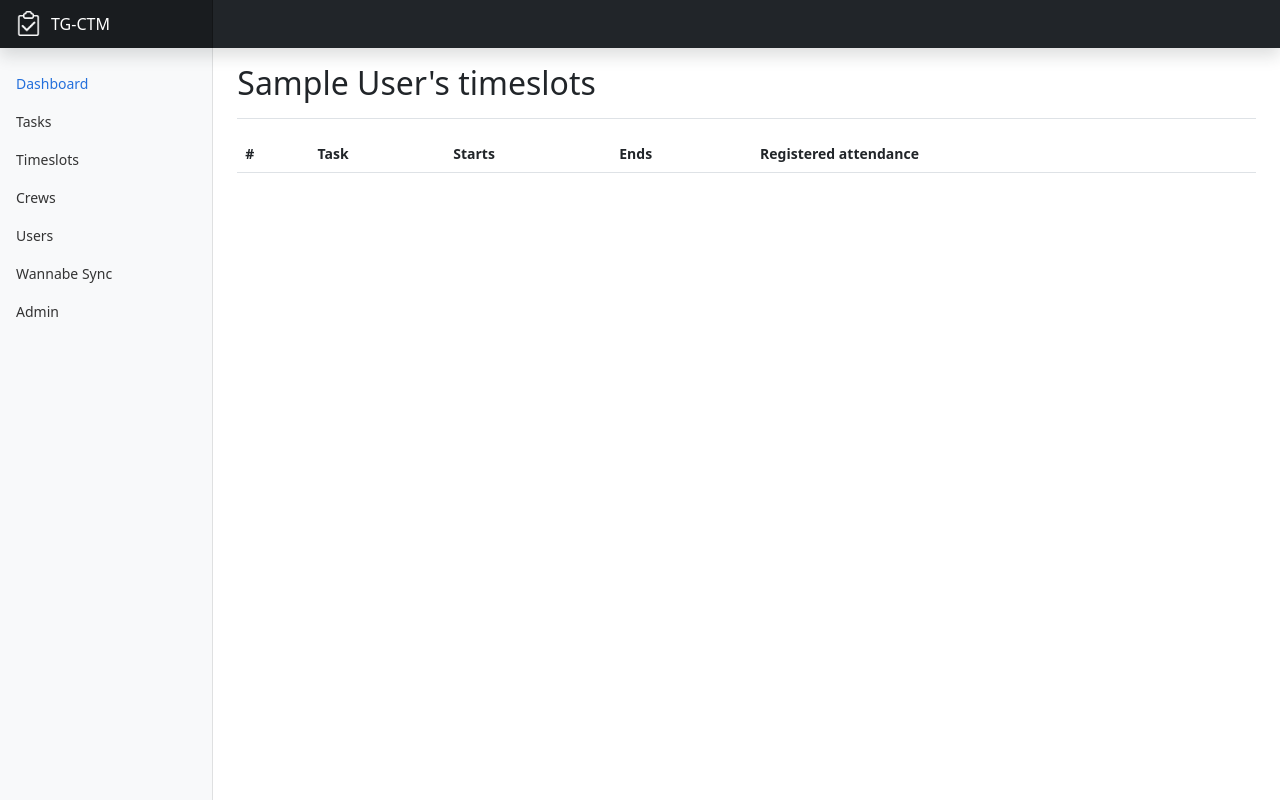
After one commit to gathering/tg-ctm, a Django app: page /user/1 in a window 1280 px wide. The commit adds this page. Run offline with Django 4.2, Linux system fonts and the light colour scheme; the visitor is signed in with stand-in values (Sample User, id 1); data comes from the database, SQL or seed files in the repository; data that the repository does not hold is empty; some libraries are stand-ins or nearby versions.

Commit message:
feat: "edit user" page to remove timeslots easier
Signed-off-by: Glenn <glenn@kandu.no>

```diff
--- a/tgctm/ctm/templates/edit_crew.html
+++ b/tgctm/ctm/templates/edit_crew.html
@@ -38,6 +38,7 @@
       <td>{{ crewuser.user.first_name }} {{ crewuser.user.last_name }}</td>
       <td>{{ crewuser.user.profile.num_assigned_timeslots }}</td>
       <td>{% for tasktimeslotuser in crewuser.user.profile.assigned_timeslots %} {{ tasktimeslotuser.timeslot.starts|date:"l d.m.Y, \k\l H:i:s" }} <br/> {% endfor %}</td>
+      <td><a href="/user/{{ crewuser.user.id }}" type="button" class="btn btn-primary btn-sm">Edit</a></td>
     </tr>
     {% endfor %}
   </tbody>
--- /dev/null
+++ b/tgctm/ctm/templates/user.html
@@ -0,0 +1,35 @@
+{% extends "base.html" %}
+
+{% block title %}{{ cur_user.first_name }} {{ cur_user.last_name }}{% endblock %}
+
+{% block content %}
+<div class="d-flex justify-content-between flex-wrap flex-md-nowrap align-items-center pt-3 pb-2 mb-3 border-bottom">
+    <h1 class="h2">{{ cur_user.first_name }} {{ cur_user.last_name }}'s timeslots</h1>
+</div>
+
+<table class="table align-middle">
+  <thead>
+    <tr>
+      <th scope="col">#</th>
+      <th scope="col">Task</th>
+      <th scope="col">Starts</th>
+      <th scope="col">Ends</th>
+      <th scope="col">Registered attendance</th>
+    </tr>
+  </thead>
+  <tbody>
+    {% for timeslot_user in timeslot_users %}
+    <tr>
+      <th scope="row">{{ timeslot_user.timeslot.id }}</th>
+      <td>{{ timeslot_user.timeslot.task.name }}</td>
+      <td>{{ timeslot_user.timeslot.starts|date:"l d.m.Y, \k\l H:i:s" }}</td>
+      <td>{{ timeslot_user.timeslot.ends|date:"l d.m.Y, \k\l H:i:s" }}</td>
+      <td>{%if timeslot_user.attendance %}<span class="text-success">Yes ({{timeslot_user.attendance.created_on}})  (<a href="/timeslot/{{ timeslot_user.timeslot.id }}/attendance/{{timeslot_user.attendance.id}}">edit</a>)</span>{% else %}<span class="text-danger">No</span>{%endif%}</td>
+      <td>{%if not timeslot_user.attendance %}<a href="/timeslot/{{ timeslot_user.timeslot.id }}/attendance/new/{{timeslot_user.user.id}}" class="btn btn-sm btn-info">Register attendance</a>{% endif %}</td>
+      <td><a href="/timeslot/{{ timeslot_user.timeslot.id }}/user/{{timeslot_user.user.id}}/remove" class="btn btn-sm btn-danger">Remove user from timeslot</a></td>
+    </tr>
+    {% endfor %}
+  </tbody>
+</table>
+
+{%endblock%}
--- a/tgctm/ctm/urls.py
+++ b/tgctm/ctm/urls.py
@@ -21,6 +21,7 @@ urlpatterns = [
     path('crews', views.view_crews, name='view_crews'),
     path('crew/<int:crew_id>', views.edit_crew, name='edit_crew'),
     path('users', views.view_users, name='view_users'),
+    path('user/<int:user_id>', views.view_user, name='view_user'),
     path('sync', views.view_sync_wannabe, name='view_sync_wannabe'),
     path('api/sync', views.sync_wannabe, name='sync_wannabe'),
 ]
--- a/tgctm/ctm/views.py
+++ b/tgctm/ctm/views.py
@@ -196,6 +196,15 @@ def view_users(request):
 
 @login_required
 @staff_member_required
+def view_user(request, user_id):
+    User = get_user_model()
+    user = User.objects.get(id=user_id)
+    timeslot_users = TaskTimeSlotUser.objects.filter(user=user).order_by("timeslot__starts")
+    context = {"cur_user": user, "timeslot_users": timeslot_users}
+    return render(request, "user.html", context)
+
+@login_required
+@staff_member_required
 def register_attendance(request, timeslot_id):
     form = RegisterAttendanceForm()
     timeslot = TaskTimeSlot.objects.get(id=timeslot_id)
```
